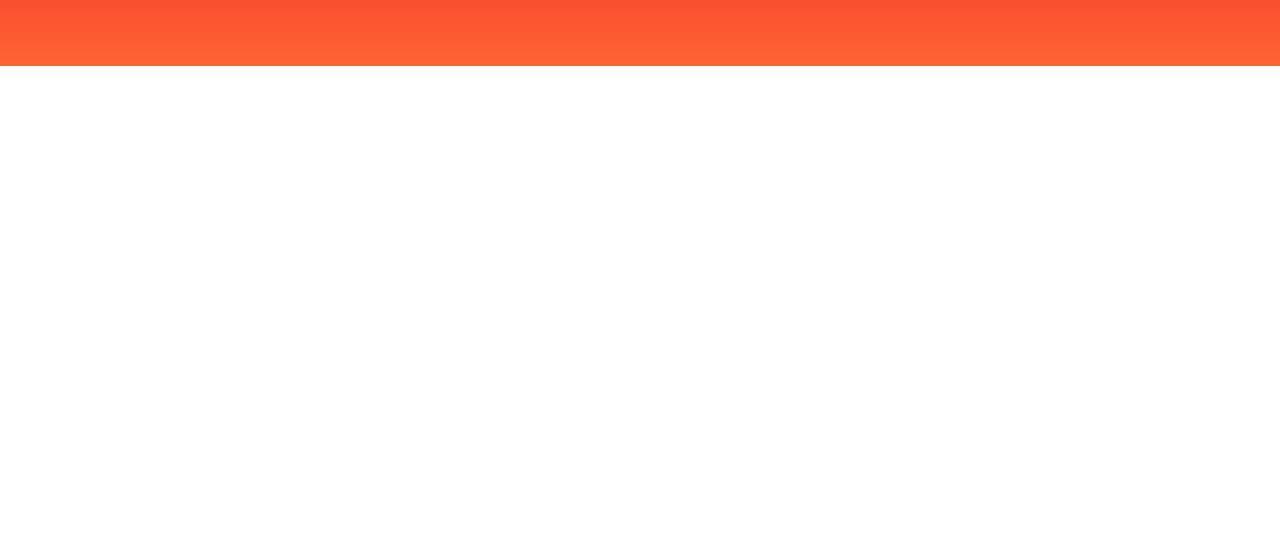
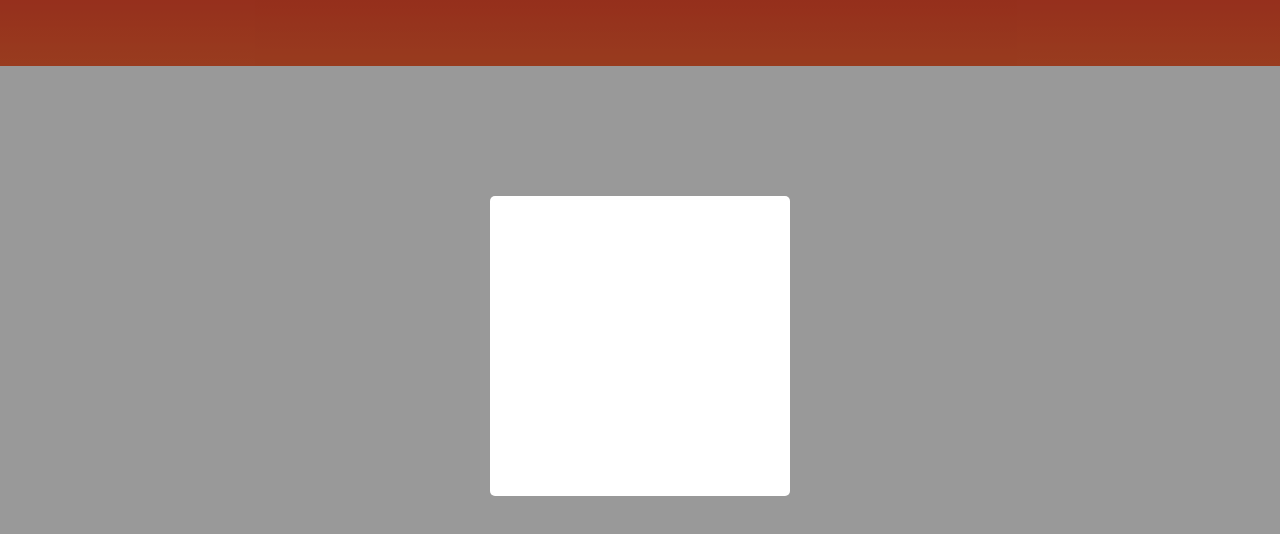
Before and after one commit to CacaNguyen68/fe-shop, a plain HTML site: page index.html in a window 1280 px wide. Shown: the part 54-588 px from the top of the page. Drawn offline with nearby package versions, Linux system fonts and the light colour scheme.

Commit message:
add base modal

```diff
--- a/assets/css/base.css
+++ b/assets/css/base.css
@@ -42,3 +42,30 @@ html {
         opacity: 1;
     }
 }
+
+/* MODAL */
+.modal{
+    position: fixed;
+    top: 0;
+    right: 0;
+    bottom: 0;
+    left: 0;
+    display: flex;
+}
+
+.modal__overlay{
+    position: absolute;
+    width: 100%;
+    height: 100%;
+    background-color: rgba(0, 0, 0, 0.4);
+}
+
+.modal__body {
+    width: 300px;
+    height: 300px;
+    background-color: var(--white-color);
+    margin: auto;
+    position: relative;
+    z-index: 1;
+    border-radius: 5px;
+}
--- a/index.html
+++ b/index.html
@@ -61,7 +61,8 @@
                                             <img src="https://product.hstatic.net/200000117693/product/7138_7db983d203de9940b9b3222b5e3f6696_b7ef746e16314114bee0bd08a3e3373a_aa30088bb67e4976b93c276a8ebd3276_master.jpg"
                                                 alt="" class="header__notify-img">
                                             <div class="header__notify-info">
-                                                <span class="header__notify-name">Daily Sale - Giảm từ 20% CAUDALIE</span>
+                                                <span class="header__notify-name">Daily Sale - Giảm từ 20%
+                                                    CAUDALIE</span>
                                                 <span class="header__notify-descriotion">Xịt Dưỡng Da Đa Năng Caudalie
                                                     Beauty Elixir 30ml</span>
                                             </div>
@@ -72,8 +73,10 @@
                                             <img src="https://product.hstatic.net/200000117693/product/z5836360847283_13327f8f7e6b26e35a510db15a351adf_99e1e7de2cce44509bec9494eaf01ef8_medium.jpg"
                                                 alt="" class="header__notify-img">
                                             <div class="header__notify-info">
-                                                <span class="header__notify-name">Daily Sale - Giảm từ 10% OBAGI CLINICAL</span>
-                                                <span class="header__notify-descriotion">Kem Dưỡng Phục Hồi Và Làm Dịu Da OBAGI Clinical Kinetin + Hydrating 50ml</span>
+                                                <span class="header__notify-name">Daily Sale - Giảm từ 10% OBAGI
+                                                    CLINICAL</span>
+                                                <span class="header__notify-descriotion">Kem Dưỡng Phục Hồi Và Làm Dịu
+                                                    Da OBAGI Clinical Kinetin + Hydrating 50ml</span>
                                             </div>
                                         </a>
                                     </li>
@@ -82,8 +85,10 @@
                                             <img src="https://product.hstatic.net/200000117693/product/z5836456573262_18dbc48186a74cfc65e0bf81292536b7_fecb66f6e24447a9a6a599677b5e82a1_master.jpg"
                                                 alt="" class="header__notify-img">
                                             <div class="header__notify-info">
-                                                <span class="header__notify-name">Daily Sale - Giảm từ 20% SKIN DOCTORS</span>
-                                                <span class="header__notify-descriotion">Skin Doctors Eyelash & Eyebrow Growth Serum 6ml</span>
+                                                <span class="header__notify-name">Daily Sale - Giảm từ 20% SKIN
+                                                    DOCTORS</span>
+                                                <span class="header__notify-descriotion">Skin Doctors Eyelash & Eyebrow
+                                                    Growth Serum 6ml</span>
                                             </div>
                                         </a>
                                     </li>
@@ -92,8 +97,10 @@
                                             <img src="https://product.hstatic.net/200000117693/product/tay-trang-derladie-cleansing-water-witch-hazel-micellar-unsented-1_82965f29528b469a8b49758685601b59_master.jpg"
                                                 alt="" class="header__notify-img">
                                             <div class="header__notify-info">
-                                                <span class="header__notify-name">Daily Sale - Giảm từ 40% DERLADIE</span>
-                                                <span class="header__notify-descriotion">Nước Tẩy Trang Derladie Sạch Sâu, Cải Thiện Lỗ Chân Lông 500ml</span>
+                                                <span class="header__notify-name">Daily Sale - Giảm từ 40%
+                                                    DERLADIE</span>
+                                                <span class="header__notify-descriotion">Nước Tẩy Trang Derladie Sạch
+                                                    Sâu, Cải Thiện Lỗ Chân Lông 500ml</span>
                                             </div>
                                         </a>
                                     </li>
@@ -126,6 +133,14 @@
 
         </footer>
     </div>
+
+    <!-- Modal layout-->
+    <div class="modal">
+        <div class="modal__overlay"></div>
+        <div class="modal__body">
+            <div class="modal__inner"></div>
+        </div>
+    </div>
 </body>
 
 </html>
```
Also changed, not shown: assets/css/main.css (line endings or trailing spaces).
